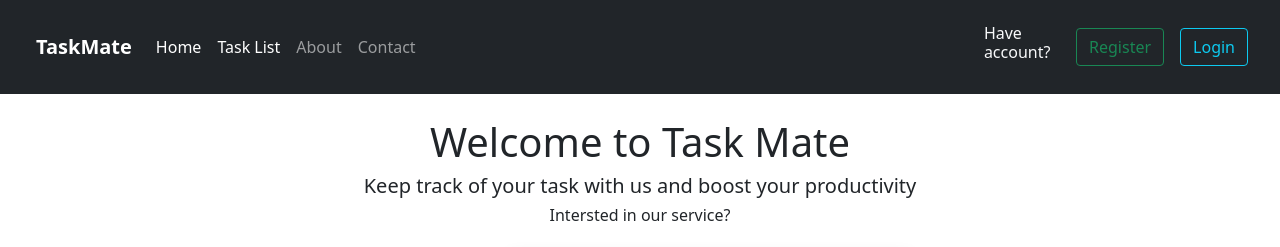
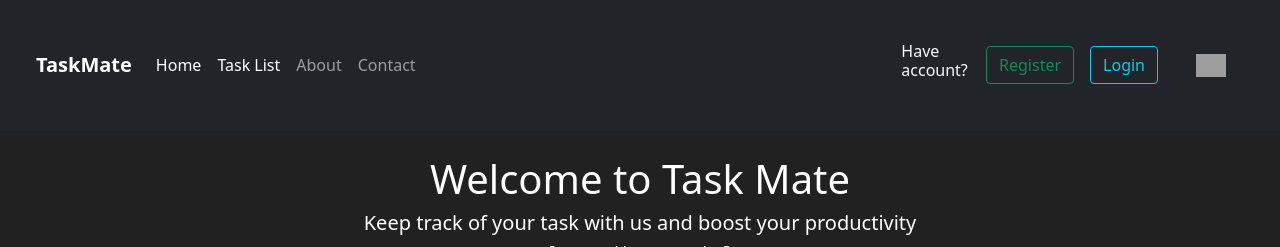
Before and after one commit to TonnyG95/TaskMate, a Django app: page / in a window 1280 px wide. Shown: the top 247 px of the page. Run offline with Django 3.2, Linux system fonts and the light colour scheme; some libraries are stand-ins or nearby versions; grey boxes are pictures that could not be loaded.

Commit message:
added dark mode

```diff
--- a/static/assets/css/main.css
+++ b/static/assets/css/main.css
@@ -1,4 +1,86 @@
-.tasks-scrol {
-    height: 150px;
-    overflow-y: scroll;
+footer {
+    position: sticky;
 }
+
+#icon {
+    width: 30px;
+    cursor: pointer;
+    margin: 30px;
+}
+
+:root {
+    --primary-color: #FFFFFF;
+    --secondary-color: #212121;
+}
+
+
+.dark-theme {
+    --primary-color: #212121;
+    --secondary-color: #FFFFFF;
+}
+
+body {
+    background-color: var(--secondary-color);
+    height: 100vh;
+    width: 100vw;
+}
+
+p,
+h1,
+h2,
+h3,
+h4,
+h5,
+h6 {
+    color: var(--primary-color);
+}
+
+.text-light {
+    color: var(--primary-color);
+}
+
+a {
+    color: var(--primary-color);
+}
+
+label {
+    color: var(--primary-color);
+}
+
+input {
+    color: var(--primary-color);
+}
+
+.card-title {
+    color: var(--primary-color);
+}
+
+.card-text {
+    color: var(--primary-color);
+}
+
+.card-header {
+    color: var(--primary-color);
+}
+
+.card {
+    background-color: var(--secondary-color);
+}
+
+td {
+    color: var(--primary-color);
+}
+
+th {
+    color: var(--primary-color);
+}
+
+.indicates-required {
+    color: var(--primary-color);
+}
+
+
+footer p,
+h6 {
+    color: white !important;
+}
--- /dev/null
+++ b/static/assets/js/main.js
@@ -0,0 +1,11 @@
+var icon = document.getElementById("icon")
+
+icon.onclick = function () {
+    document.body.classList.toggle("dark-theme");
+    if (document.body.classList.contains("dark-theme")) {
+        icon.src = "https://res.cloudinary.com/dsq1kzjdy/image/upload/v1654969324/icons/sun_wbtzoy.png";
+
+    } else {
+        icon.src = "https://res.cloudinary.com/dsq1kzjdy/image/upload/v1654969324/icons/moon_dx4nyu.png";
+    }
+}
--- a/templates/todo_app/about.html
+++ b/templates/todo_app/about.html
@@ -43,10 +43,11 @@
         <!-- Begin Mailchimp Signup Form -->
 <link href="//cdn-images.mailchimp.com/embedcode/classic-10_7_dtp.css" rel="stylesheet" type="text/css">
 <style type="text/css">
-	#mc_embed_signup{background:#fff; clear:left; font:14px Helvetica,Arial,sans-serif;  width:600px;}
+	#mc_embed_signup{background: rgba(255, 255, 255, 0.0); clear:left; font:14px Helvetica,Arial,sans-serif;  width:600px;}
 	/* Add your own Mailchimp form style overrides in your site stylesheet or in this style block.
 	   We recommend moving this block and the preceding CSS link to the HEAD of your HTML file. */
 </style>
+<div class="container">
 <div id="mc_embed_signup">
 <form action="https://gmail.us10.list-manage.com/subscribe/post?u=d85de6a2559b6ea840c38876d&amp;id=4b1f181e88" method="post" id="mc-embedded-subscribe-form" name="mc-embedded-subscribe-form" class="validate" target="_blank" novalidate>
     <div id="mc_embed_signup_scroll">
@@ -78,5 +79,6 @@
 
     </div>
 </div>
+</div>
 
 {% endblock content %}
--- a/templates/todo_app/base.html
+++ b/templates/todo_app/base.html
@@ -30,6 +30,8 @@
               <a class="nav-link" href="{% url 'contact' %}">Contact</a>
 
             </div>
+
+
           </div>
         </div>
 
@@ -43,6 +45,8 @@
           <a href="{% url 'register' %}"><button class="btn btn-outline-success my-2 my-sm-0 mx-2" type="submit">Register</button></a>
           <a href="{% url 'login' %}"><button class="btn btn-outline-info my-2 my-sm-0 mx-2" type="submit">Login</button></a>
         {% endif %}
+
+        <img id="icon" src="https://res.cloudinary.com/dsq1kzjdy/image/upload/v1654969324/icons/moon_dx4nyu.png" alt="Dark Mode">
 
       </nav>
 
@@ -201,5 +205,6 @@
       <script src="https://cdn.jsdelivr.net/npm/popper.js@1.12.9/dist/umd/popper.min.js" integrity="sha384-ApNbgh9B+Y1QKtv3Rn7W3mgPxhU9K/ScQsAP7hUibX39j7fakFPskvXusvfa0b4Q" crossorigin="anonymous"></script>
       <script src="https://cdn.jsdelivr.net/npm/bootstrap@4.0.0/dist/js/bootstrap.min.js" integrity="sha384-JZR6Spejh4U02d8jOt6vLEHfe/JQGiRRSQQxSfFWpi1MquVdAyjUar5+76PVCmYl" crossorigin="anonymous"></script>
       <script src="https://kit.fontawesome.com/0c8560bb6c.js" crossorigin="anonymous"></script>
+      <script src="{% static 'assets/js/main.js'%}"></script>
   </body>
 </html>
```
